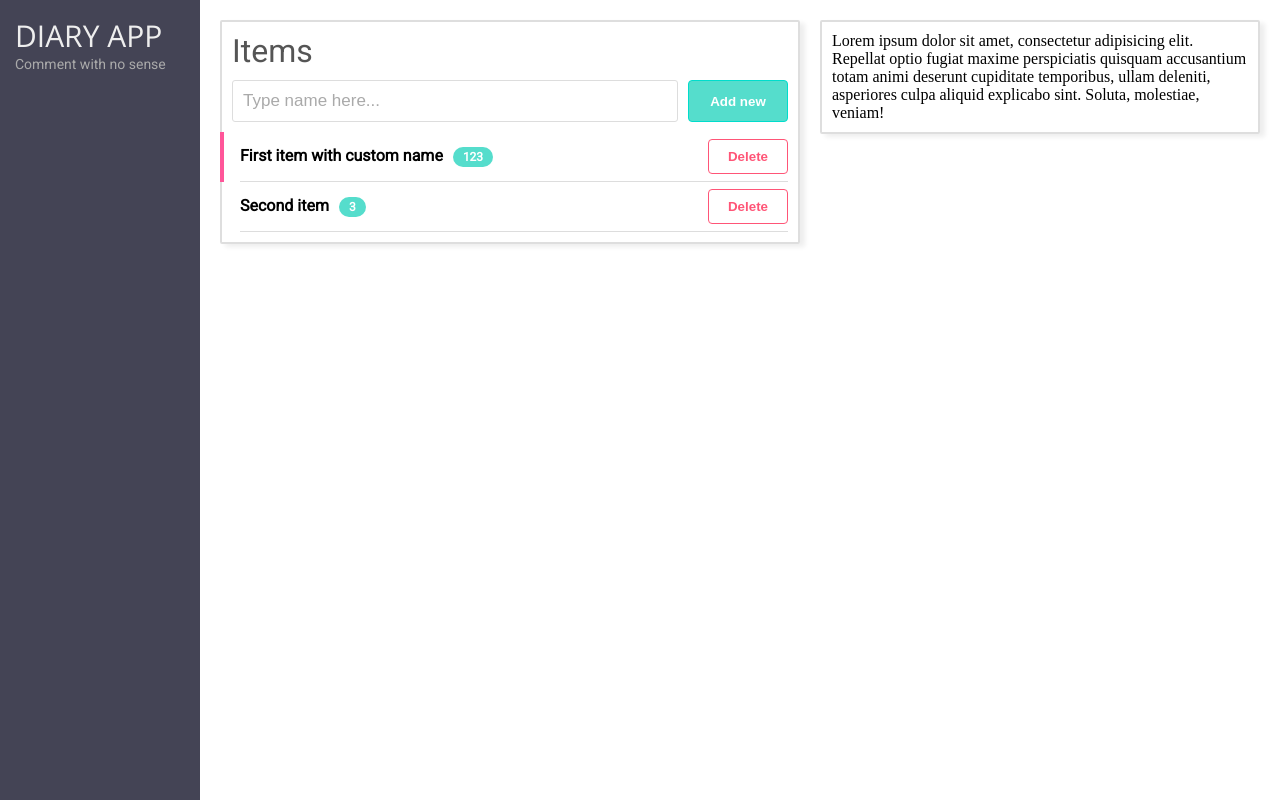
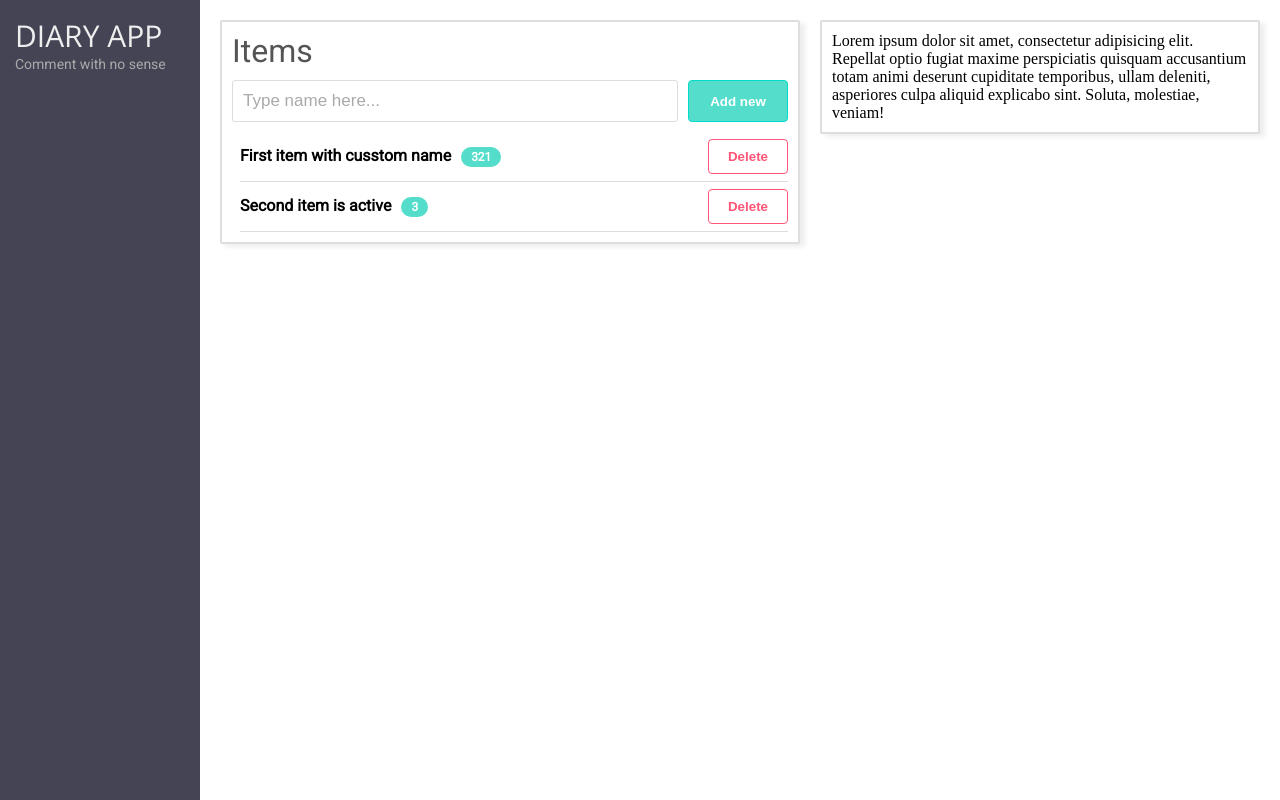
Before and after one commit to foegit/diary-on-react, a React app: page / in a window 1280 px wide. Built offline with nearby package versions, Linux system fonts and the light colour scheme.

Commit message:
Add entry block

```diff
--- a/package.json
+++ b/package.json
@@ -4,7 +4,7 @@
   "description": "Simple diary",
   "main": "index.js",
   "scripts": {
-    "start": "webpack-dev-server --mode development --open --hot",
+    "start": "webpack-dev-server --mode development --open",
     "build": "webpack --mode production"
   },
   "keywords": [],
--- a/src/actions/entryActions.js
+++ b/src/actions/entryActions.js
@@ -4,7 +4,6 @@ export const addEntry = entry => {
     payload: entry
   };
 }
-
 export const deleteEntry = id => {
   return{
     type: 'DELETE_ENTRY',
--- /dev/null
+++ b/src/components/AddEntryBox.js
@@ -0,0 +1,12 @@
+import React from 'react';
+
+const AddEntryBox = (props)=>
+   <div className="add-entry-box">
+    <input type="text" placeholder="Type name here..." id='entry-input'/>
+    <button className="add-btn app-btn" onClick={()=>{
+      let input = document.getElementById('entry-input');
+      let value = input.value;
+      input.value = '';
+      props.onNewEntry(value)}}>Add new</button>
+  </div>;
+export default AddEntryBox;
--- /dev/null
+++ b/src/components/Entry.js
@@ -0,0 +1,14 @@
+import React from 'react';
+
+const Entry = (props) =>{
+  return (<div className={`entry-item ${props.active?'current-entry':''}`}>
+  <div className="item-info">
+    <span className='entry-name' onClick={props.onActivate}>
+      <span className='title'>{props.name}</span>
+      <span className="commentCount">{props.comments}</span>
+    </span>
+    <button className='delete-btn app-btn' onClick={props.onDelete}>Delete</button>
+  </div>
+</div>
+)}
+export default Entry;
--- a/src/containers/Diary.js
+++ b/src/containers/Diary.js
@@ -1,39 +1,62 @@
 import React, {Component} from 'react';
 import { connect } from 'react-redux';
+import { bindActionCreators } from 'redux';
 
+import AddEntryBox from '../components/AddEntryBOX';
+import Entry from '../components/Entry'
+import deleteEntry from '../actions/entryActions';
 
 class Diary extends Component {
   render(){
+    const {entries, comments, activeEntry, addEntry, deleteEntry, activateEntry} = this.props;
     return (
         <div className="diaryItems panel">
           <h1>Items</h1>
-          <div className="add-entry-box">
-            <input type="text" placeholder="Type name here..."/>
-            <button className="add-btn app-btn">Add new</button>
-          </div>
-          <div className="entry-list">
-            <div className="entry-item current-entry">
-              <div className="item-info">
-                <span className='entry-name'>
-                  <span className='title'>First item with custom name</span>
-                  <span className="statistic">123</span>
-                </span>
-                <button className='delete-btn app-btn'>Delete</button>
-              </div>
-            </div>
-            <div className="entry-item">
-              <div className="item-info">
-                <span className='entry-name'>
-                  <span className='title'>Second item</span>
-                  <span className="statistic">3</span>
-                </span>
-                <button className='delete-btn app-btn'>Delete</button>
-              </div>
-            </div>
+          <AddEntryBox onNewEntry={addEntry}/>
+          <div className="entry-list" >
+            {entries.map(entry =>
+              <Entry
+                key={entry.id}
+                name={entry.name}
+                comments={entry.countComments}
+                active={entry.id===activeEntry}
+                onDelete={()=>deleteEntry(entry.id)}
+                onActivate = {()=>activateEntry(entry.id)}
+                id={entry.id}/>)
+                }
           </div>
         </div>
       );
   }
 }
 
-export default Diary;
+function mapStateToProps(state){
+  return{
+    entries: state.entry,
+    comments: state.comments,
+    activeEntry: state.current_entry
+  }
+}
+
+function matchDispatchToProps(dispatch){
+
+  return{
+    deleteEntry: (id) => dispatch({
+    type: 'DELETE_ENTRY',
+    payload: id
+  }),
+  addEntry: (entry) => dispatch(
+    {
+      type: 'ADD_ENTRY',
+      payload: {name: entry}
+    }
+  ),
+  activateEntry: (id) => dispatch(
+  {
+    type: 'SET_CURRENT_ENTRY_ID',
+    payload: id
+  })
+  };
+}
+
+export default connect(mapStateToProps, matchDispatchToProps)(Diary);
--- a/src/reducers/CommentReducer.js
+++ b/src/reducers/CommentReducer.js
@@ -42,7 +42,7 @@ const initiallData = [
         ut aliquip ex ea commodo con.`
   },
   {
-    id: 4,
+    id: 5,
     entryId: 2,
     author: 'pink',
     name: `2#3 Lorem ipsum dolor sit amet, consectetur adipisicing elit,
--- a/src/reducers/EntryReducer.js
+++ b/src/reducers/EntryReducer.js
@@ -1,18 +1,20 @@
 const initiallData = [
   {
     id: 1,
+    countComments: 321,
     name: 'First item with cusstom name'
   },
   {
     id: 2,
+    countComments: 3,
     name: 'Second item is active'
   }
 ];
-
 export default function (state=initiallData, action){
   if(action.type === 'ADD_ENTRY'){
-    action.id = Date.now();
-    return [...state, action];
+    action.payload.id = Date.now();
+    action.payload.countComments = 0;
+    return [...state, action.payload];
   }
   else if(action.type === 'DELETE_ENTRY'){
     return state.filter(entry => entry.id !== action.payload )
--- a/src/sass/style.scss
+++ b/src/sass/style.scss
@@ -130,7 +130,7 @@ html{
                     }
 
                   }
-                  .statistic{
+                  .commentCount{
                     background-color: $main-color;
                     color: #fff;
                     font-size: 12px;
```
Also changed, not shown: src/components/App.js (+4 -4 lines).
